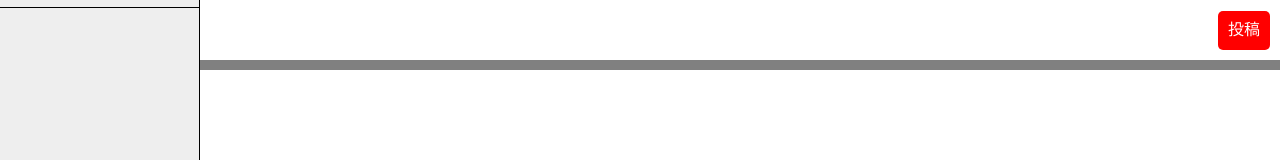
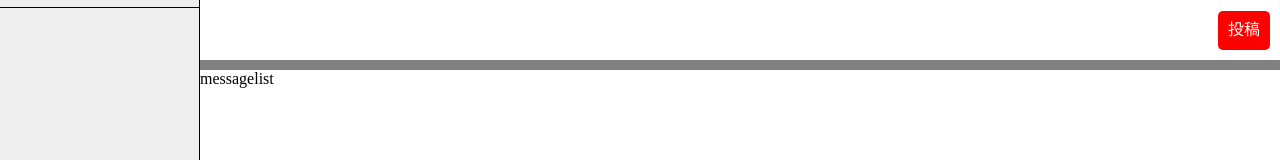
Before and after one commit to kazuto0291/vue-posts-app, a Vue app: page / in a window 1280 px wide. Shown: the part 175-335 px from the top of the page. Built offline with nearby package versions, Linux system fonts and the light colour scheme.

Commit message:
message-dataの設定

```diff
--- a/src/components/Main.vue
+++ b/src/components/Main.vue
@@ -2,16 +2,36 @@
   <main class="main-container">
     <TextBox />
     <div class="devider"></div>
+    <MessageList :messages="messages" />
   </main>
 </template>
 
 <script>
-import TextBox from './TextBox.vue'
+import TextBox from './TextBox.vue';
+import MessageList from './MessageList';
 
 export default {
   name:'Main',
   components:{
-    TextBox
+    TextBox,
+    MessageList
+  },
+  data() {
+    return {
+      messages: [
+        {date: 'aaaaaaa', body: 'bbbbbbbbb'},
+        {date: 'aaaaaaa', body: 'bbbbbbbbb'},
+        {date: 'aaaaaaa', body: 'bbbbbbbbb'},
+        {date: 'aaaaaaa', body: 'bbbbbbbbb'},
+        {date: 'aaaaaaa', body: 'bbbbbbbbb'},
+        {date: 'aaaaaaa', body: 'bbbbbbbbb'},
+        {date: 'aaaaaaa', body: 'bbbbbbbbb'},
+        {date: 'aaaaaaa', body: 'bbbbbbbbb'},
+        {date: 'aaaaaaa', body: 'bbbbbbbbb'},
+        {date: 'aaaaaaa', body: 'bbbbbbbbb'},
+        {date: 'aaaaaaa', body: 'bbbbbbbbb'},
+      ]
+    }
   }
 }
 </script>
```
